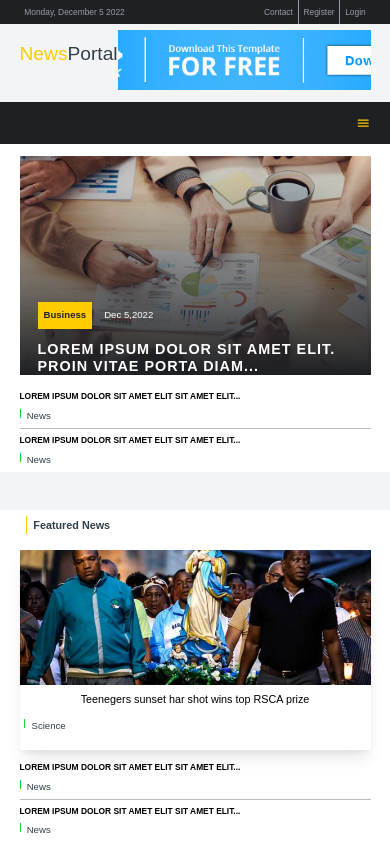
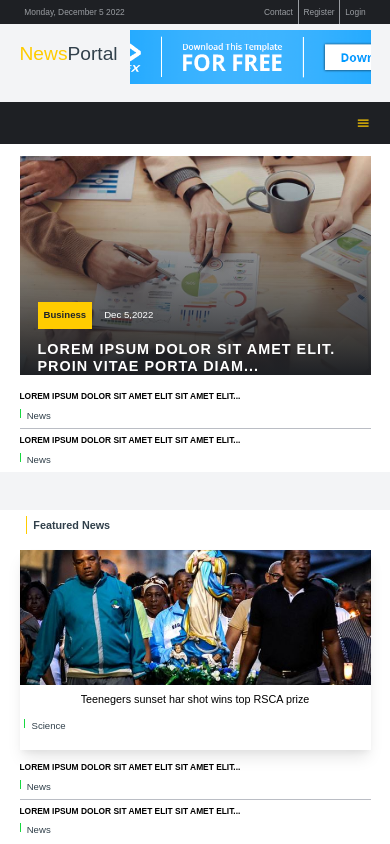
Before and after one commit to Sagni-prog/News-website, a React (Create React App) app: page / in a window 390 px wide. Shown: the top 844 px of the page. Built offline with nearby package versions, Linux system fonts and the light colour scheme.

Commit message:
responsive view for adds...

```diff
--- a/src/components/ads/Adds.js
+++ b/src/components/ads/Adds.js
@@ -4,7 +4,7 @@ import { Link } from 'react-router-dom'
 
 const Adds = () => {
   return (
-    <div className='container h-8 flex justify-between  mb-sm'>
+    <div className='container h-8 flex justify-between gap-2  mb-sm'>
         <div className='h-100 flex align-center '>
              <h1 className='font-32 font-montserrat'>
                 <span className='color-yellow'>
--- a/src/index.css
+++ b/src/index.css
@@ -1394,6 +1394,12 @@ ul{
 }
 @media  screen and (max-width: 995px) {
 
+  .logo{
+    width: 70rem;
+    height: 9rem;
+    justify-self: flex-end;
+}
+
     .grid-col-2-1-2{
         grid-template-columns: 1fr;
 
@@ -1443,6 +1449,7 @@ ul{
     .hero-flex-col{
         flex-direction: column;
     }
+
 
     ul li{
         display: none;
```
